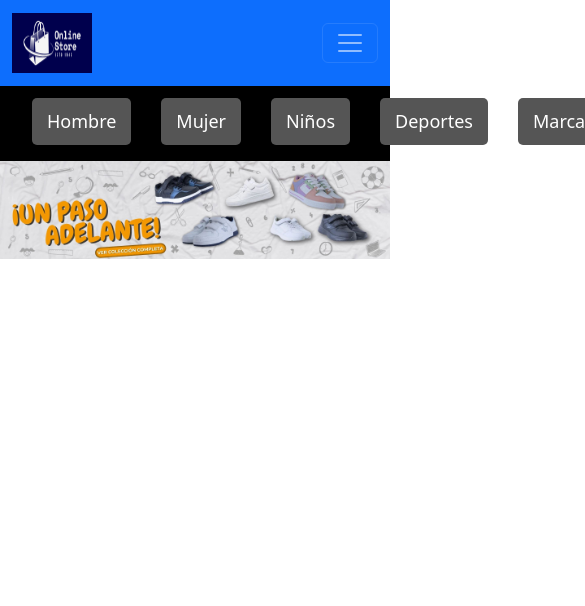
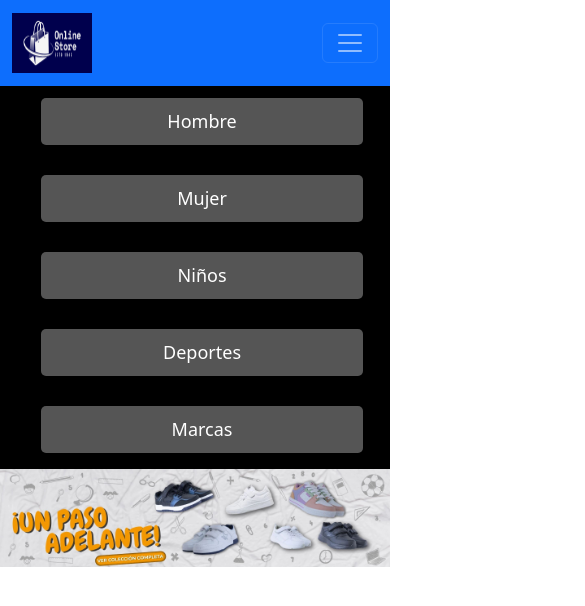
Before and after one commit to ClaudioFonseca2002/tiendaReact, a React (Vite) app: page / in a window 390 px wide. Shown: the top 606 px of the page, 585 px wide, since content can reach past the window. Built offline with nearby package versions, Linux system fonts and the light colour scheme.

Commit message:
Ahora Category.jsx se adapta a distintas pantallas

```diff
--- a/src/assets/styles/main.scss
+++ b/src/assets/styles/main.scss
@@ -1,3 +1,4 @@
 @import "./base/reset.scss";
 @import "./layouts/category";
 @import "./layouts/_banner";
+@import "./media/movile";
--- /dev/null
+++ b/src/assets/styles/media/_movile.scss
@@ -0,0 +1,14 @@
+@media (max-width: 600px) {
+  .list {
+    display: flex;
+    flex-wrap: wrap;
+    justify-content: center;
+    background-color: rgb(0, 0, 0);
+    li {
+      background-color: black;
+      width: 90%; /* Ajusta el porcentaje según lo que necesites */
+      margin-right: 5%;
+      text-align: center;
+    }
+  }
+}
```
